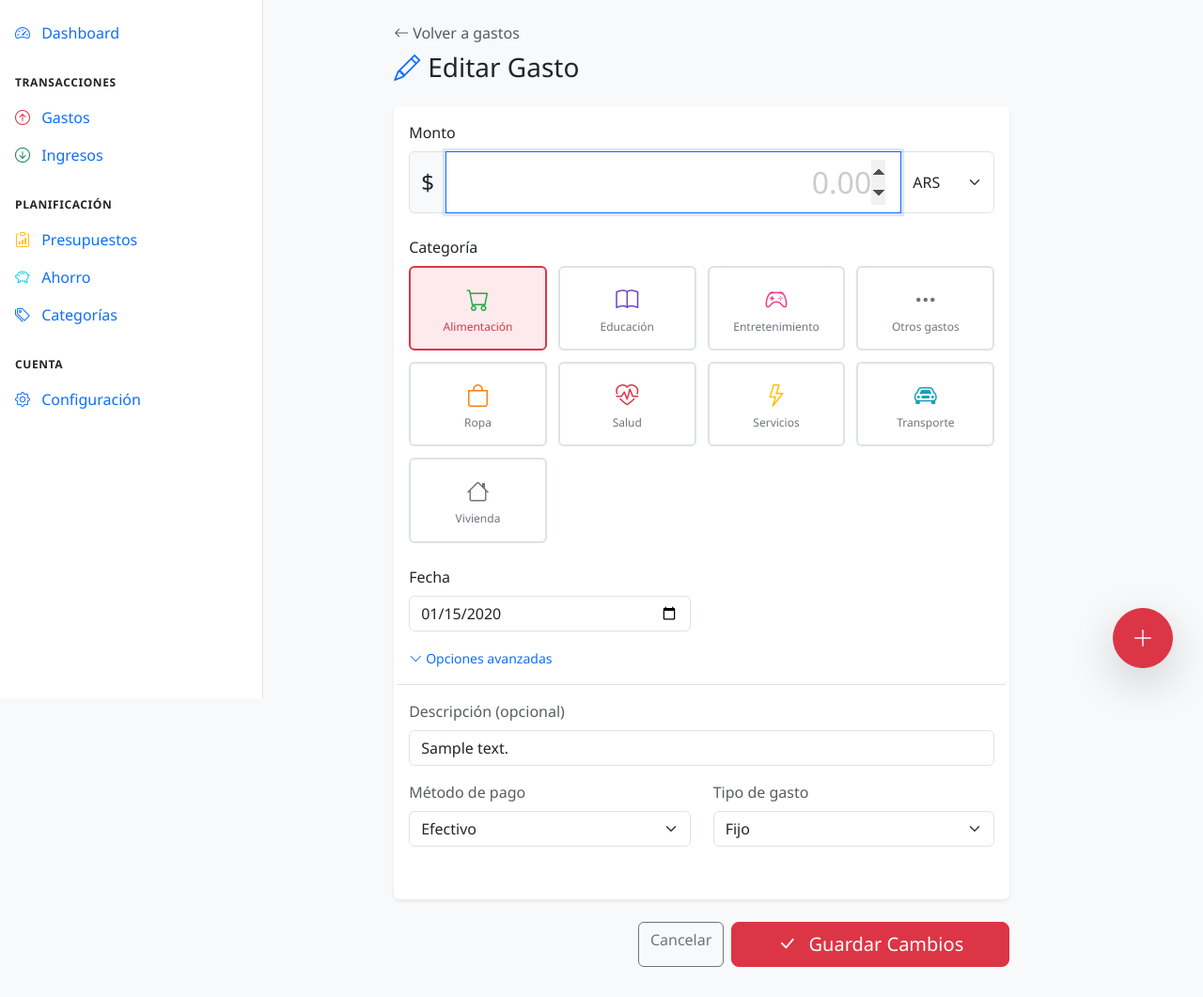
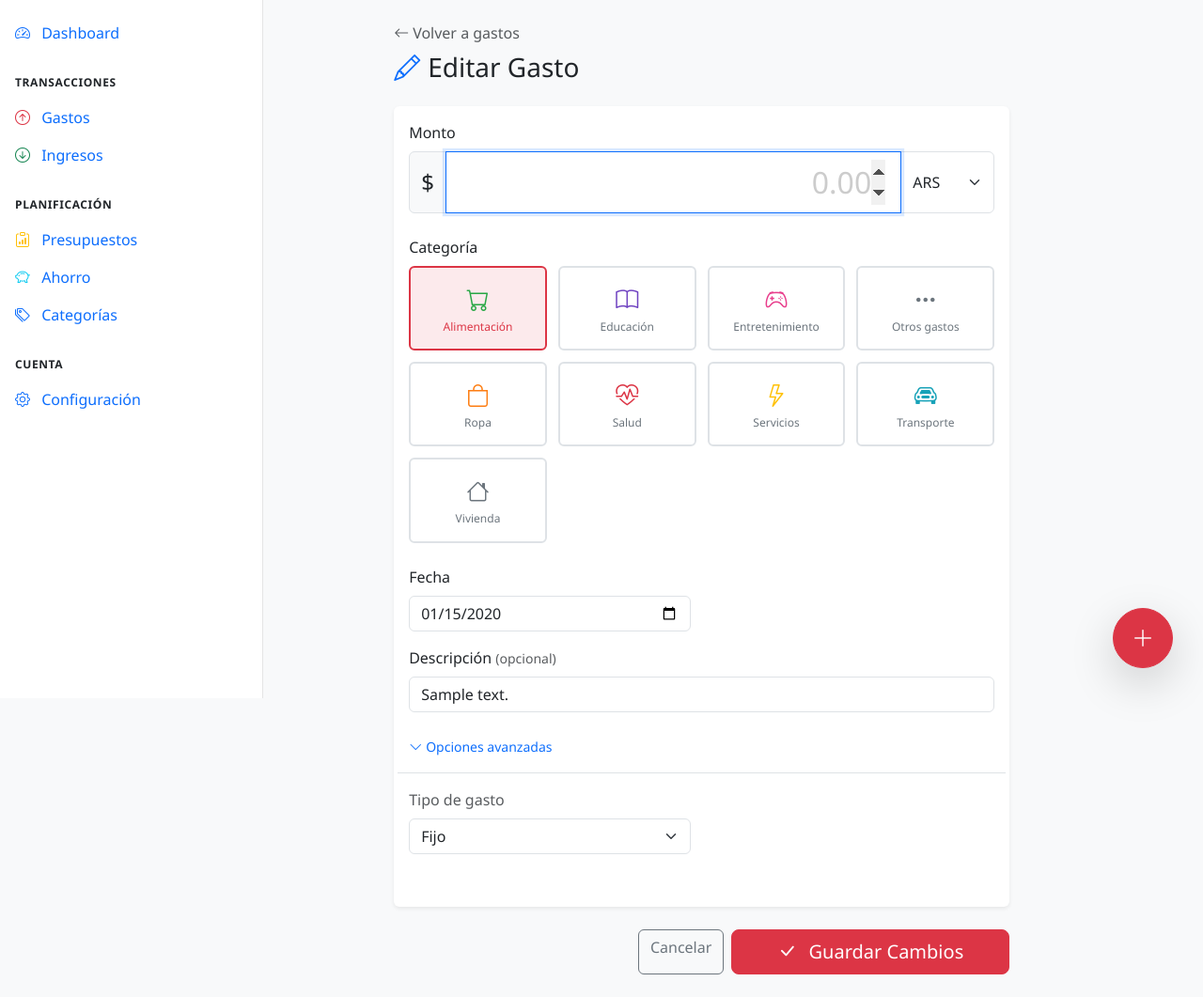
Before and after one commit to Nicokac/control_gastos, a Django app: page /expenses/1/edit/ in a window 1280 px wide. Shown: the part 57-1118 px from the top of the page at 94% size. Before the commit the page ends 1086 px from the top, so only its background shows below. Run offline with Django 5.2, Linux system fonts and the light colour scheme; a user stored in the database is signed in; data comes from the database, SQL or seed files in the repository; tables that the repository leaves empty hold one stand-in row (values such as "Sample post"); parts of the project's set-up code (start-up, migrations or seed data) failed here and were passed over.

Commit message:
fix(ux): mover descripción fuera del accordion en expense_form
- Descripción visible y opcional por defecto
- Accordion queda solo con payment_method y expense_type

662 tests passing, 95.19% coverage

```diff
--- a/templates/expenses/expense_form.html
+++ b/templates/expenses/expense_form.html
@@ -125,6 +125,20 @@
                             </div>
                         </div>
 
+                        <!-- DESCRIPCIÓN (visible, opcional) -->
+                        <div class="mb-4">
+                            <label class="form-label">Descripción <span class="text-muted small">(opcional)</span></label>
+                            <input type="text"
+                                   name="description"
+                                   id="id_description"
+                                   class="form-control {% if form.description.errors %}is-invalid{% endif %}"
+                                   placeholder="Ej: Supermercado Coto, Nafta YPF..."
+                                   value="{{ form.description.value|default:'' }}">
+                            {% if form.description.errors %}
+                            <div class="invalid-feedback">{{ form.description.errors.0 }}</div>
+                            {% endif %}
+                        </div>
+
                         <!-- OPCIONES AVANZADAS (colapsadas por defecto) -->
                         <div class="mb-4">
                             <a class="text-decoration-none small"
@@ -136,28 +150,6 @@
                             <div class="collapse {% if form.payment_method.value or form.expense_type.value %}show{% endif %}"
                                  id="advancedFields">
                                 <div class="row mt-3 pt-3 border-top">
-                                    <div class="col-12 mb-3">
-                                        <label class="form-label text-muted">Descripción (opcional)</label>
-                                        <input type="text"
-                                               name="description"
-                                               id="id_description"
-                                               class="form-control {% if form.description.errors %}is-invalid{% endif %}"
-                                               placeholder="Ej: Supermercado Coto, Nafta YPF..."
-                                               value="{{ form.description.value|default:'' }}">
-                                        {% if form.description.errors %}
-                                        <div class="invalid-feedback">{{ form.description.errors.0 }}</div>
-                                        {% endif %}
-                                    </div>
-                                    <div class="col-md-6 mb-3">
-                                        <label class="form-label text-muted">Método de pago</label>
-                                        <select name="payment_method" class="form-select">
-                                            <option value="">-- Opcional --</option>
-                                            <option value="CASH" {% if form.payment_method.value == 'CASH' %}selected{% endif %}>Efectivo</option>
-                                            <option value="DEBIT" {% if form.payment_method.value == 'DEBIT' %}selected{% endif %}>Tarjeta de Débito</option>
-                                            <option value="CREDIT" {% if form.payment_method.value == 'CREDIT' %}selected{% endif %}>Tarjeta de Crédito</option>
-                                            <option value="TRANSFER" {% if form.payment_method.value == 'TRANSFER' %}selected{% endif %}>Transferencia</option>
-                                        </select>
-                                    </div>
                                     <div class="col-md-6 mb-3">
                                         <label class="form-label text-muted">Tipo de gasto</label>
                                         <select name="expense_type" class="form-select">
```
